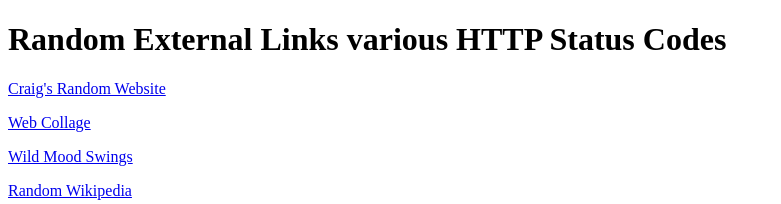
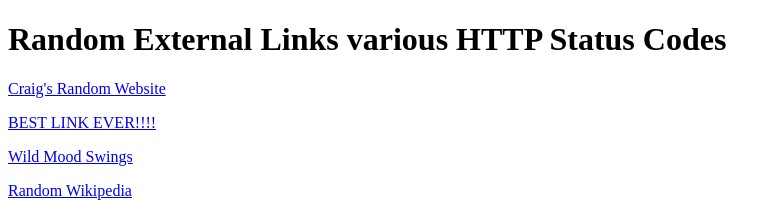
Before and after one commit to vincepower/site-with-dead-links, a plain HTML site: page random.html in a window 1280 px wide. Shown: the top 204 px of the page, without its empty margins (0-781 px from the left). Drawn offline with Linux system fonts and the light colour scheme.

Commit message:
adding a 3xx link

```diff
--- a/random.html
+++ b/random.html
@@ -11,16 +11,16 @@
         Random External Links various HTTP Status Codes
     </h1>
     <p>
-        <a href="http://www.craigsrandomwebsite.com/"> Craig's Random Website</a>
+        <a href="http://www.craigsrandomwebsite.com/">Craig's Random Website</a>
     </p>
     <p>
-        <a href="http://www.jwz.org/webcollage/"> Web Collage</a>
+        <a href="https://bit.ly/IqT6zt">BEST LINK EVER!!!!</a>
     </p>
     <p>
-        <a href="http://www.wildmoodswings.co.uk/"> Wild Mood Swings</a>
+        <a href="http://www.wildmoodswings.co.uk/">Wild Mood Swings</a>
     </p>
     <p>
-        <a href="http://en.wikipedia.org/wiki/Special:Randompage"> Random Wikipedia </a>
+        <a href="http://en.wikipedia.org/wiki/Special:Randompage">Random Wikipedia </a>
     </p>
     <p>
         <a href="http://www.startpagerandomizer.com">Start Page Randomizer</a>
```
